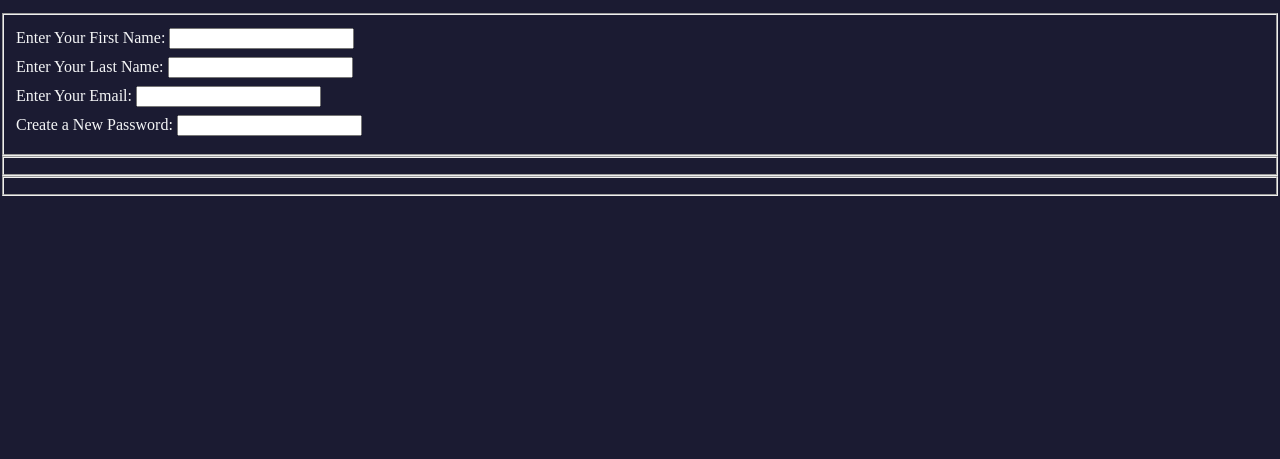
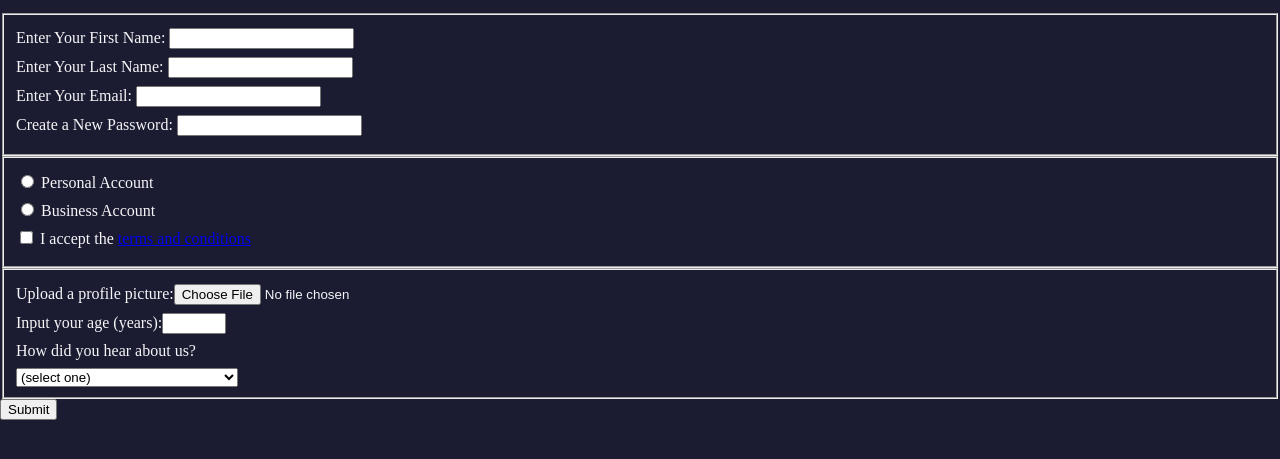
Before and after one commit to vem24/Registration_Form, a plain HTML site: page index.html in a window 1280 px wide. Shown: the part 101-560 px from the top of the page. Drawn offline with Linux system fonts and the light colour scheme.

Commit message:
Upload & DropDown

```diff
--- a/index.html
+++ b/index.html
@@ -10,13 +10,28 @@
         <p>Please fill out this form with the required information</p>
         <form action="https://register-demo.freecodecamp.org" method="post">
             <fieldset>
-                <label for="first-name">Enter Your First Name: <input id="first-name"></label>
-                <label for="last-name">Enter Your Last Name: <input id="last-name"></label>
-                <label for="email">Enter Your Email: <input id="email"></label>
-                <label for="new-password">Create a New Password: <input id="new-password"></label>
+                <label for="first-name">Enter Your First Name: <input id="first-name" type="text" required/></label>
+                <label for="last-name">Enter Your Last Name: <input id="last-name" type="text" required/></label>
+                <label for="email">Enter Your Email: <input id="email" type="email" required/></label>
+                <label for="new-password">Create a New Password: <input id="new-password" type="password" pattern="[a-z0-5]{8,}" required/></label>
             </fieldset>
-            <fieldset></fieldset>
-            <fieldset></fieldset>
+            <fieldset>
+                <label for="personal-account"><input type="radio" name="account-type" id="personal-account"> Personal Account</label>
+                <label for="business-account"><input type="radio" name="account-type" id="business-account"> Business Account</label>
+                <label for="terms-and-contiditions"><input type="checkbox" id="terms-and-conditions" required> I accept the <a href="https://www.freecodecamp.org/news/terms-of-service/">terms and conditions</a></label>
+            </fieldset>
+            <fieldset>
+                <label>Upload a profile picture:<input type="file"></label>
+                <label>Input your age (years):<input type="number" min="13" max="120"></label>
+                <label>How did you hear about us?</label><select>
+                    <option value="">(select one)</option>
+                    <option value=1>freeCodeCamp News</option>
+                    <option value=2>freeCodeCamp Forum</option>
+                    <option value=3>freeCodeCamp YouTube Channel</option>
+                    <option value=4>Other</option>
+                </select></label>
+            </fieldset>
+            <input type="submit" value="Submit"/>
         </form>
     </body>
 </html>
```
